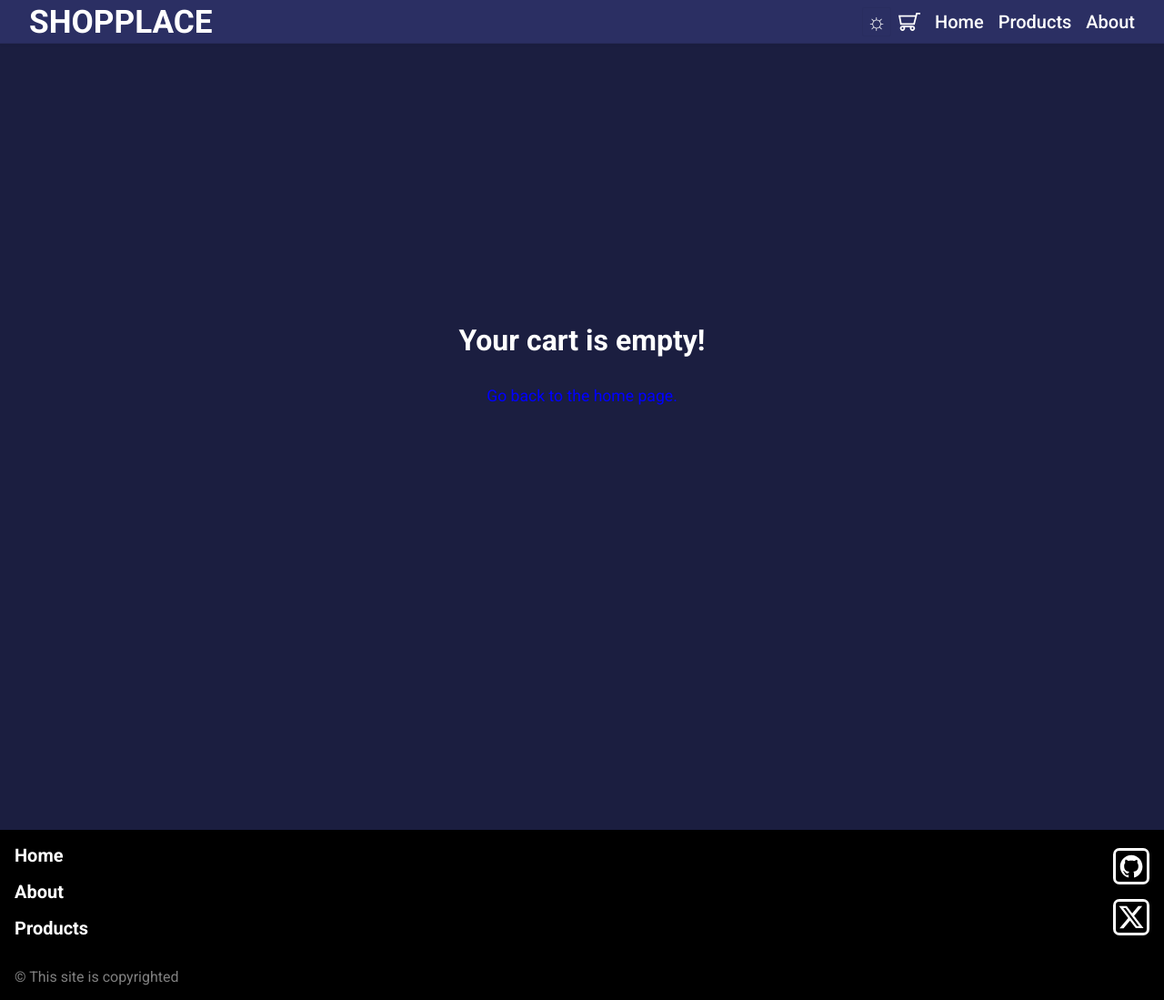
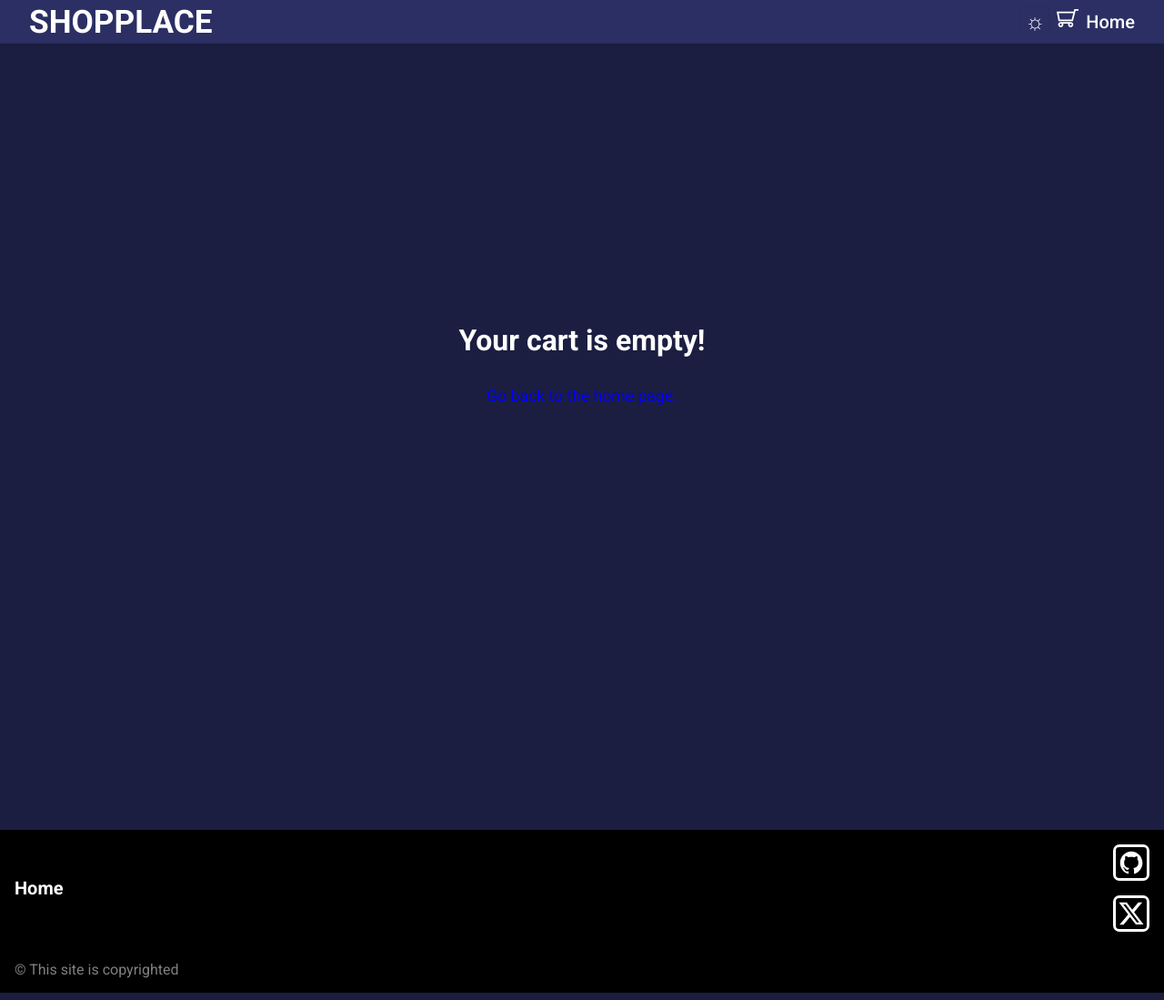
Before and after one commit to pufex/store, a plain HTML site: page cart.html in a window 1280 px wide. Shown: the whole page at 91% size. Drawn offline with Linux system fonts and the light colour scheme.

Commit message:
Update cart.html

```diff
--- a/cart.html
+++ b/cart.html
@@ -16,21 +16,18 @@
                 <div class="toggle-darkmode">
                     ☼
                 </div>
-                <div class="nav-links">
                 <a href="/cart.html" class="cart nav-link">
                     <img src="/cart.svg" class="cart-icon">
                 </a>
+                <div class="nav-links">
                     <a class="nav-link" href="/index.html">Home</a>
-                    <a class="nav-link" href="/products.html">Products</a>
-                    <a class="nav-link" href="/about.html">About</a>
-                </div>
                 </div>
                 <div class="hamburger">
                     <span class="hamburger-icon">☰</span>
                     <div class="hamburger-list hidden">
                         <a href="./index.html" class="hamburger-link">Home</a>
-                    <a href="./products.html" class="hamburger-link">Products</a>
-                    <a href="./about.html" class="hamburger-link">About</a>
+
+                    </div>
                 </div>
             </div>
         </div>
@@ -45,8 +42,6 @@
         <div class="footer">
             <div class="footer-links">
                 <a href="./index.html" class="footer-link">Home</a>
-                <a href="./about.html" class="footer-link">About</a>
-                <a href="./products.html" class="footer-link">Products</a>
             </div>
             <div class="socials">
                 <a href="https://github.com/pufex" class="social">
```
Lines whose indentation alone changed are shown as unchanged.
